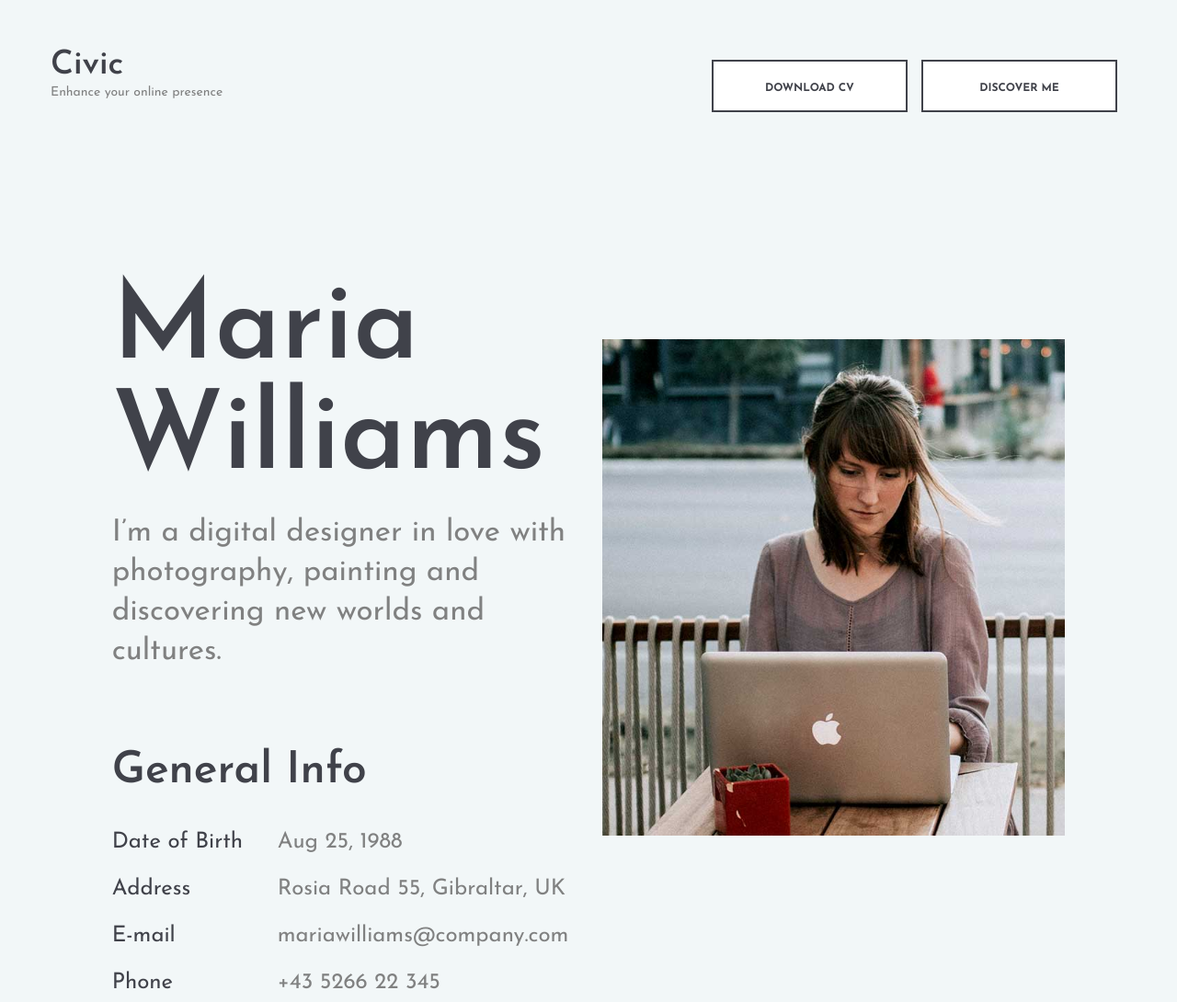
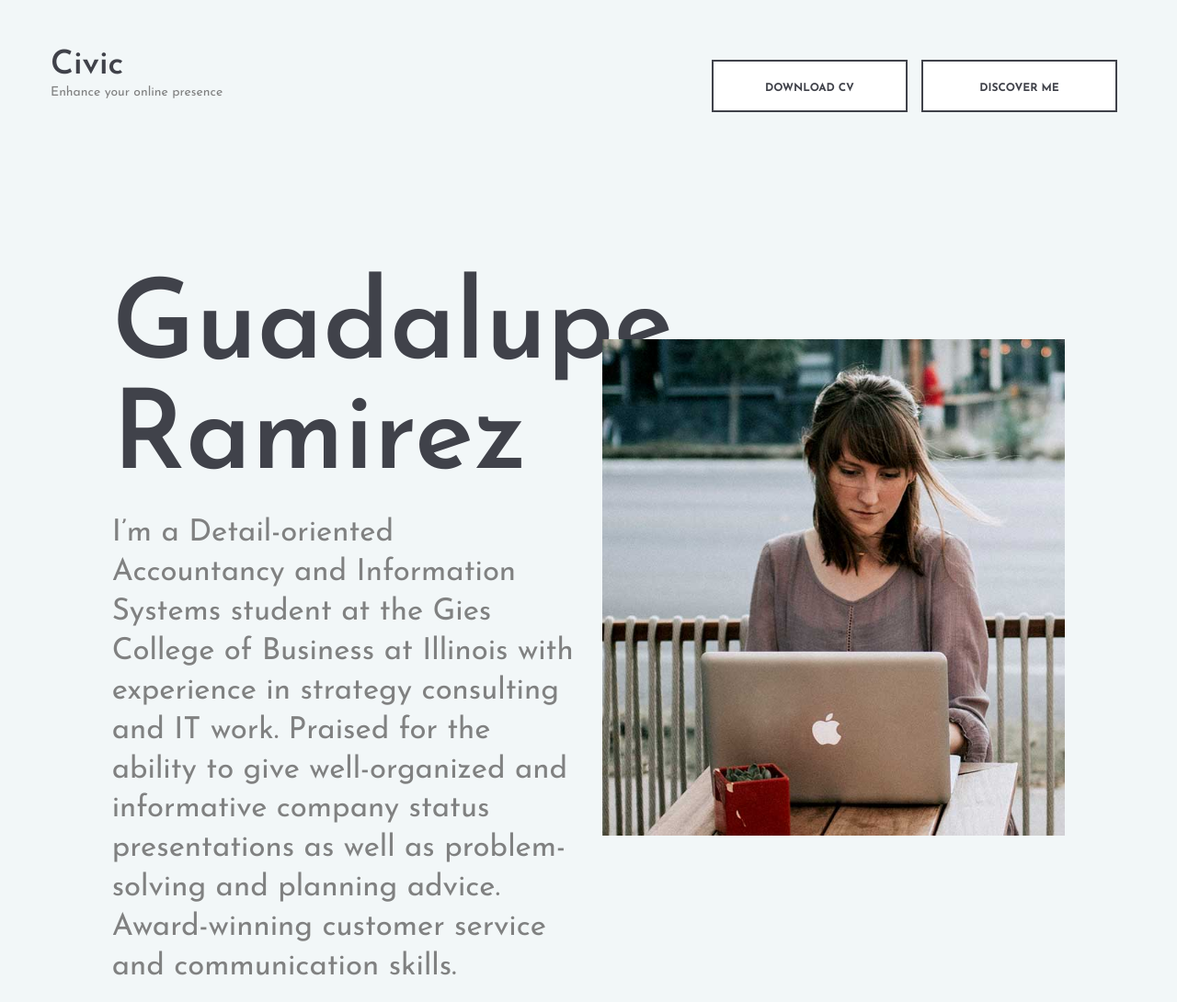
Before and after one commit to luluramirez/luluramirez.github.io, a plain HTML site: page index.html in a window 1280 px wide. Shown: the top 1090 px of the page at 92% size. Drawn offline with Linux system fonts and the light colour scheme.

Commit message:
Update index.html

```diff
--- a/index.html
+++ b/index.html
@@ -60,8 +60,8 @@
 					<div class="row">
 						<div class="col-lg-6">
 							<div class="hero-text">
-								<h2>Maria Williams</h2>
-								<p>I’m a digital designer in love with photography, painting and discovering new worlds and cultures.</p>
+								<h2>Guadalupe Ramirez</h2>
+								<p>I’m a Detail-oriented Accountancy and Information Systems student at the Gies College of Business at Illinois with experience in strategy consulting and IT work. Praised for the ability to give well-organized and informative company status presentations as well as problem-solving and planning advice. Award-winning customer service and communication skills.</p>
 							</div>
 							<div class="hero-info">
 								<h2>General Info</h2>
```
